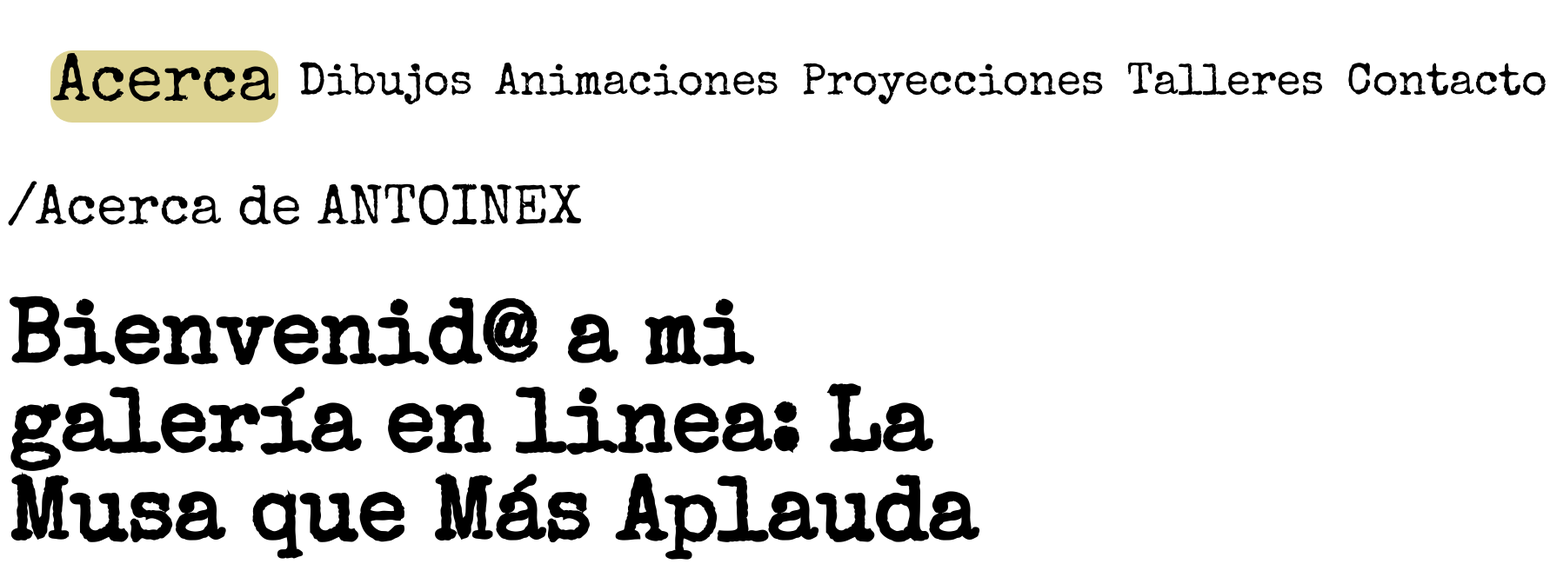
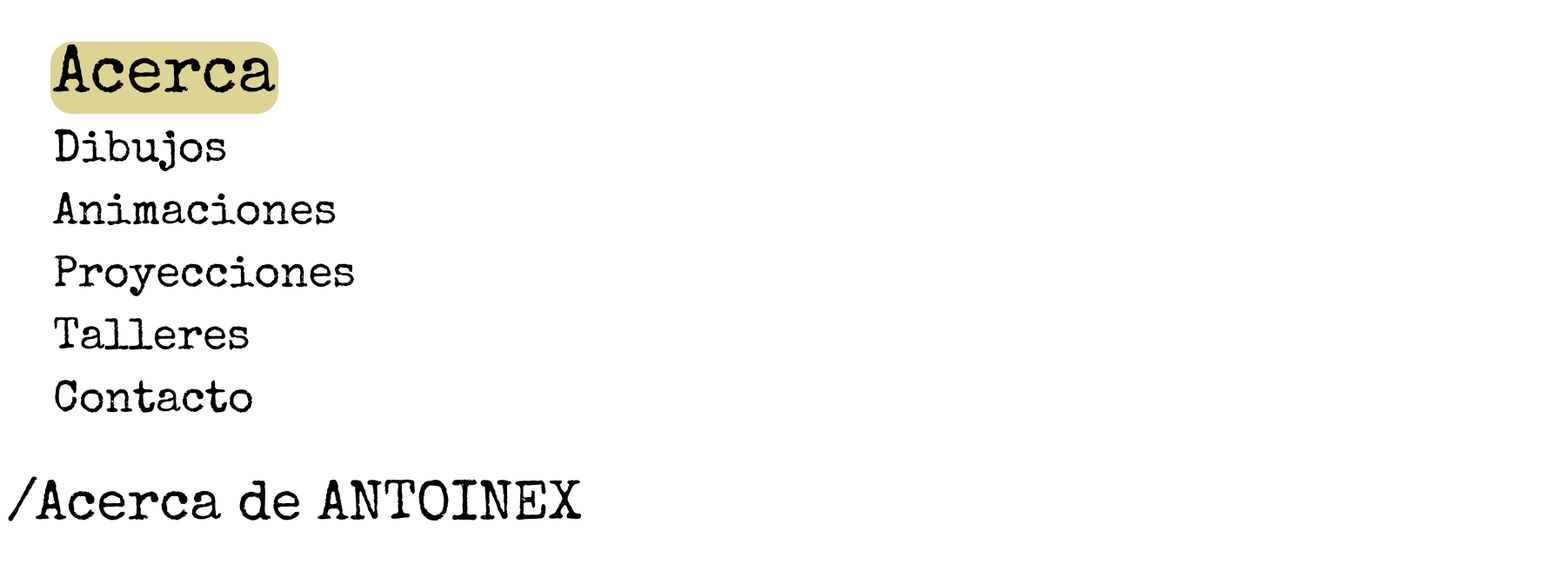
Before and after one commit to patraldo/02-com-patraldo-antoine, a SvelteKit app: page / in a window 1280 px wide. Shown: the top 672 px of the page at 87% size, 1782 px wide, since content can reach past the window. Built offline with nearby package versions, Linux system fonts and the light colour scheme; a web font is replaced by a local one.

Commit message:
messing with ul li and flexbox

```diff
--- a/src/routes/+layout.svelte
+++ b/src/routes/+layout.svelte
@@ -22,8 +22,9 @@
 <style>
 @import url('https://fonts.googleapis.com/css2?family=Hurricane&family=Inspiration&family=Special+Elite&display=swap');
 
+
 nav ul {
-    display: flex;
+    flex-direction: column;
 }
 
 nav li {
```
Also changed, not shown: 1 other file (tests, documents, lock files or other folders).
